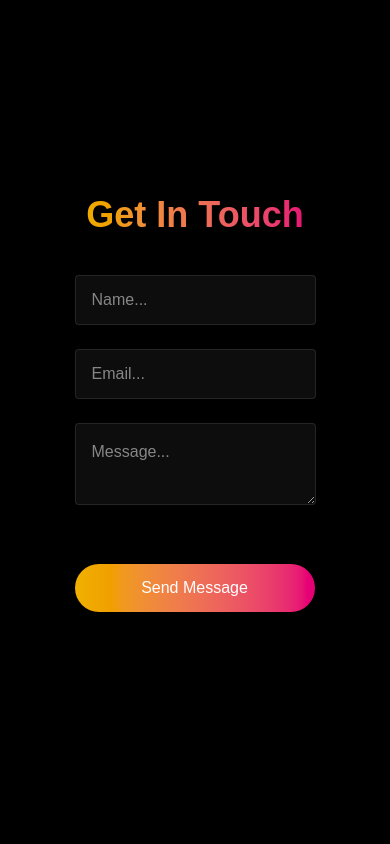
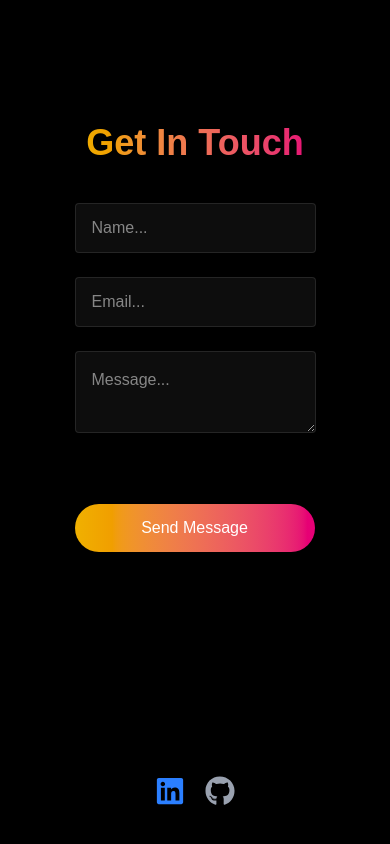
Before and after one commit to fpfrances/portfolio, a React (Vite) app: page / in a window 390 px wide. Shown: the part 6476-7320 px from the top of the page. Built offline with nearby package versions, Linux system fonts and the light colour scheme.

Commit message:
layuout fixed

```diff
--- a/src/components/sections/Contact.jsx
+++ b/src/components/sections/Contact.jsx
@@ -70,8 +70,8 @@ export const Contact = () => {
                             placeholder="Message...">
                             </textarea>
                         </div>
-                        <button type="submit" className="translate-y-7 justify-center sm:translate-x-43 sm:w-[12.5rem] w-[15rem] mx-auto bg-gradient-to-r from-yellow-500 to-pink-600 text-white py-3 rounded-full font-medium transition relative overflow-hidden hover:shadow-[0_0_50px_rgba(234,179,8,0.4)]">Send Message</button>
-                        <div className="mt-40 translate-y-70 flex justify-center items-center gap-5">
+                        <button type="submit" className="translate-y-10 justify-center items-center sm:translate-x-43 sm:w-[12.5rem] w-[15rem] mx-auto bg-gradient-to-r from-yellow-500 to-pink-600 text-white py-3 rounded-full font-medium transition relative overflow-hidden hover:shadow-[0_0_50px_rgba(234,179,8,0.4)]">Send Message</button>
+                        <div className="translate-y-60 sm:translate-y-120 flex justify-center items-center gap-5">
                         <a href="https://www.linkedin.com/in/filipefrances/" target="_blank">
                             <FaLinkedin className="text-3xl text-blue-500 hover:text-blue-600 transition" />
                         </a>
@@ -79,6 +79,7 @@ export const Contact = () => {
                             <FaGithub className="text-3xl text-gray-400 hover:text-white transition" />
                         </a>
                         </div>
+                        <div className="bg-black pb-70"></div>
                     </form>
                 </div>
             </RevealOnScroll>
```
